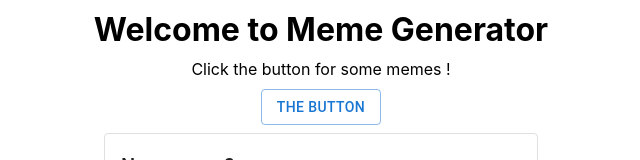
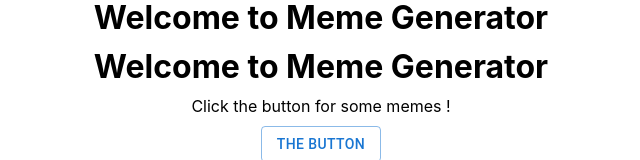
Before and after one commit to ssamilg/meme-generator, a Next.js app: page / in a window 1280 px wide. Shown: the top 160 px of the page, without its empty margins (319-959 px from the left). Built offline with nearby package versions, Linux system fonts and the light colour scheme.

Commit message:
title moved to header component

```diff
--- /dev/null
+++ b/components/MgHeader.js
@@ -0,0 +1,14 @@
+import styles from '../styles/Home.module.css';
+import Button from '@mui/material/Button';
+
+export default function MgHeader() {
+  return (
+    <>
+      <div className={styles.mgHeader}>
+        <h1 className={styles.title}>
+          Welcome to Meme Generator
+        </h1>
+      </div>
+    </>
+  )
+}
--- a/pages/_app.js
+++ b/pages/_app.js
@@ -1,5 +1,6 @@
 import Head from 'next/head'
 import MgFooter from '../components/MgFooter';
+import MgHeader from '../components/MgHeader';
 import '../styles/globals.css'
 
 function MyApp({ Component, pageProps }) {
@@ -11,6 +12,8 @@ function MyApp({ Component, pageProps }) {
         <link rel="icon" href="/favicon.ico" />
       </Head>
 
+      <MgHeader/>
+
       <Component {...pageProps} />
 
       <MgFooter/>
```
